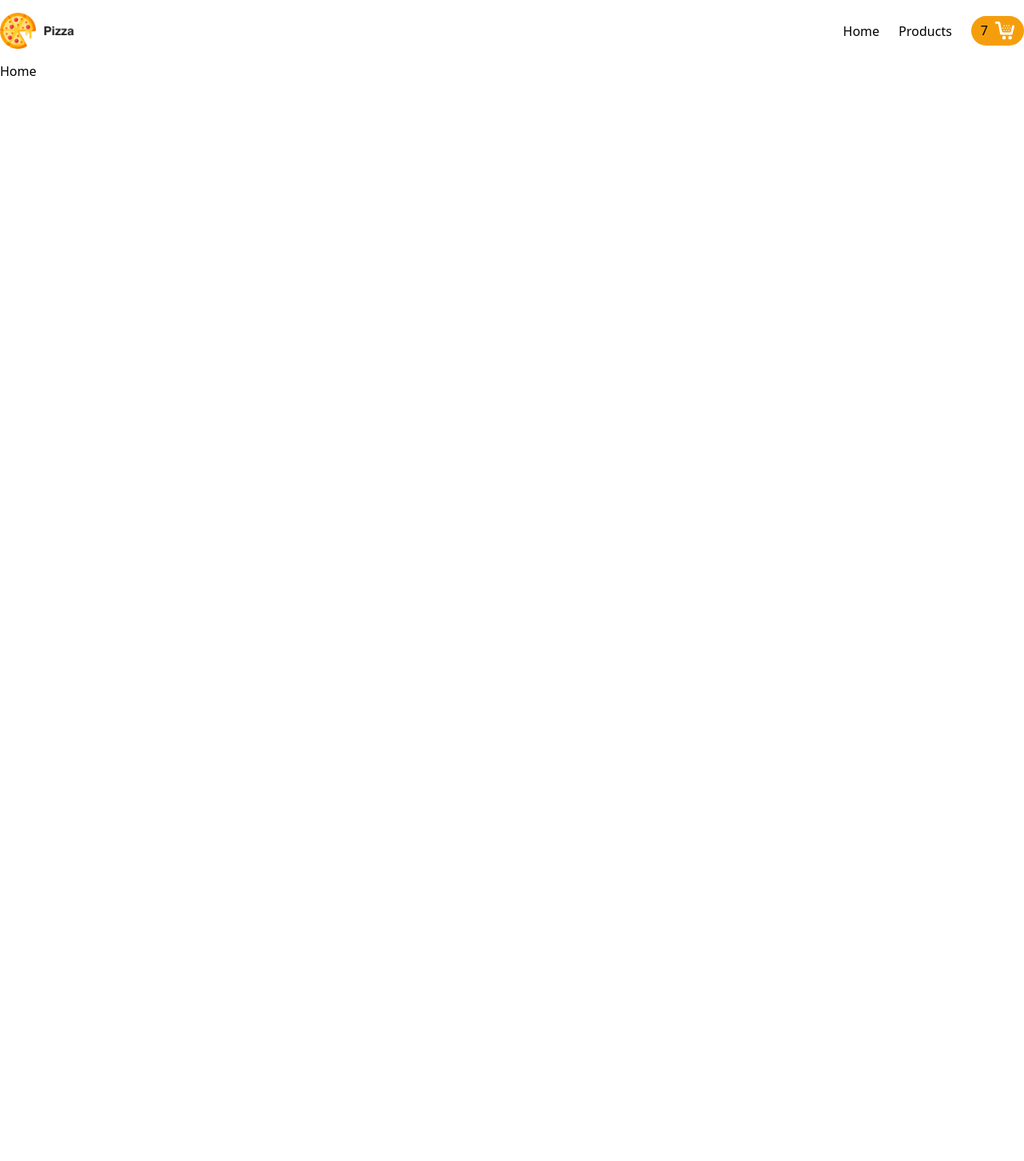
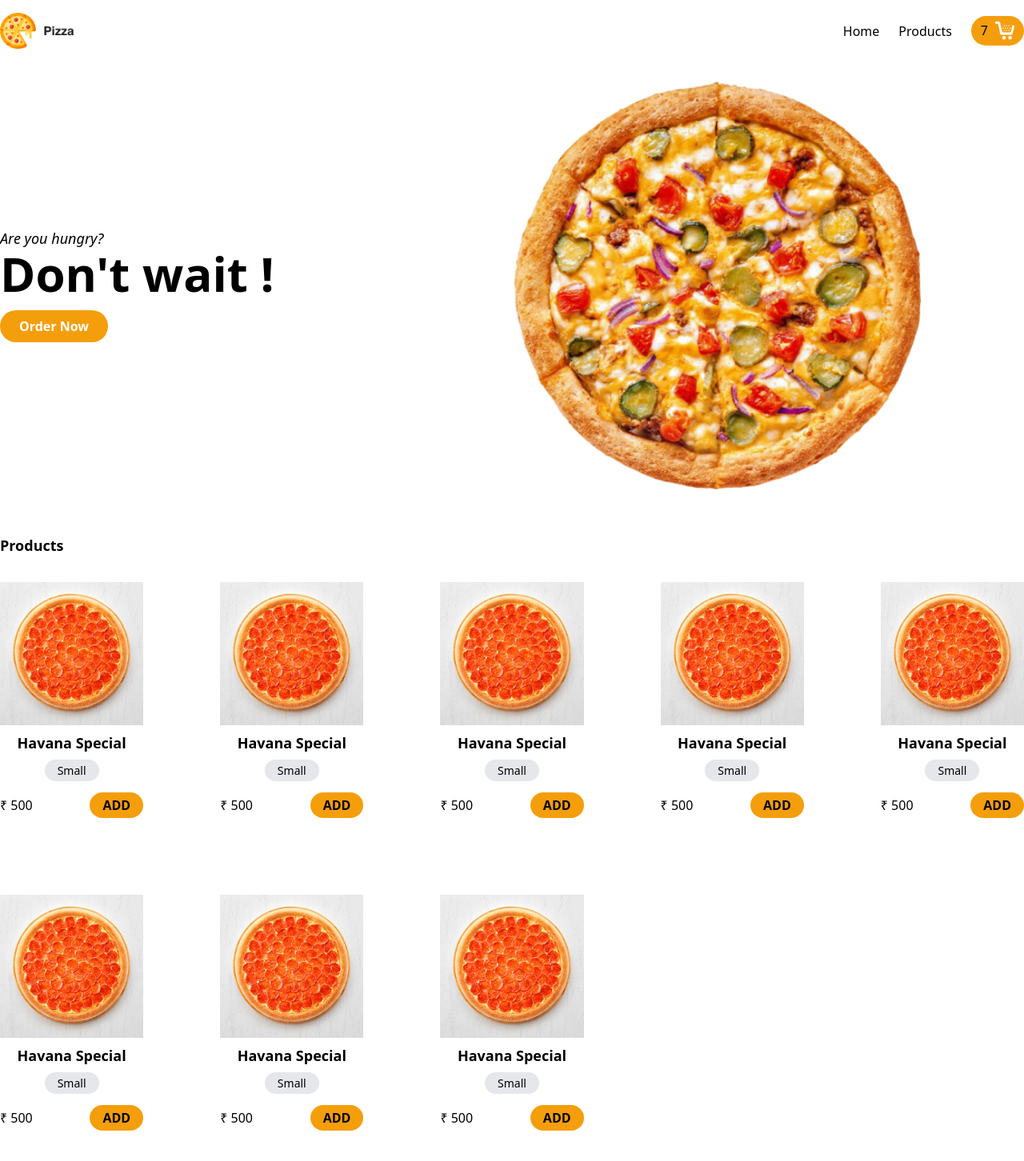
Before and after one commit to satishgupta07/PizzaCottage, a React (Create React App) app in the folder pizza-cottage-frontend/: page / in a window 1280 px wide. Shown: the top 1452 px of the page at 80% size. Before the commit the page ends 800 px from the top, so only its background shows below. Built offline with nearby package versions, Linux system fonts and the light colour scheme.

Commit message:
Home Page and Product List
Signed-off-by: Satish Kumar <satish.kumar06@nagarro.com>

```diff
--- a/pizza-cottage-frontend/src/components/Product/Product.jsx
+++ b/pizza-cottage-frontend/src/components/Product/Product.jsx
@@ -2,7 +2,17 @@
 
 const Product = () => {
   return (
-    <div>Product</div>
+    <div>
+      <img src='/images/peproni.png' alt='pizza'/>
+      <div className='text-center'>
+        <h2 className='text-lg font-bold py-2'>Havana Special</h2>
+        <span className='bg-gray-200 py-1 rounded-full text-sm px-4'>Small</span>
+      </div>
+      <div className='flex justify-between items-center mt-4'>
+        <span>₹ 500</span>
+        <button className='bg-yellow-500 py-1 px-4 rounded-full font-bold'>ADD</button>
+      </div>
+    </div>
   )
 }
 
--- a/pizza-cottage-frontend/src/components/Products/Products.jsx
+++ b/pizza-cottage-frontend/src/components/Products/Products.jsx
@@ -1,8 +1,21 @@
 import React from 'react'
+import Product from '../Product/Product';
 
 const Products = () => {
   return (
-    <div>Products</div>
+    <div className='container mx-auto pb-24'>
+      <h1 className='text-lg font-bold my-8'>Products</h1>
+      <div className='grid grid-cols-5 my-8 gap-24'>
+          <Product />
+          <Product />
+          <Product />
+          <Product />
+          <Product />
+          <Product />
+          <Product />
+          <Product />
+      </div>
+    </div>
   )
 }
 
--- a/pizza-cottage-frontend/src/pages/Home/Home.jsx
+++ b/pizza-cottage-frontend/src/pages/Home/Home.jsx
@@ -1,8 +1,25 @@
 import React from 'react'
+import Products from '../../components/Products'
 
 const Home = () => {
   return (
-    <div>Home</div>
+    <>
+    <div className='hero py-6'>
+      <div className='container mx-auto flex items-center justify-between'>
+        <div className='w-1/2'>
+          <h6 className='text-lg'><em>Are you hungry?</em></h6>
+          <h1 className='text-3xl md:text-6xl font-bold'>Don't wait !</h1>
+          <button className="px-6 py-2 rounded-full text-white font-bold mt-4 bg-yellow-500 hover:bg-yellow-600">Order Now</button>
+        </div>
+        <div className='w-1/2'>
+          <img className='w-4/5' src='/images/pizza.png' alt='pizza' />
+        </div>
+      </div>
+    </div>
+    <div className='pb-24'>
+      <Products />
+    </div>
+    </>
   )
 }
 
```
